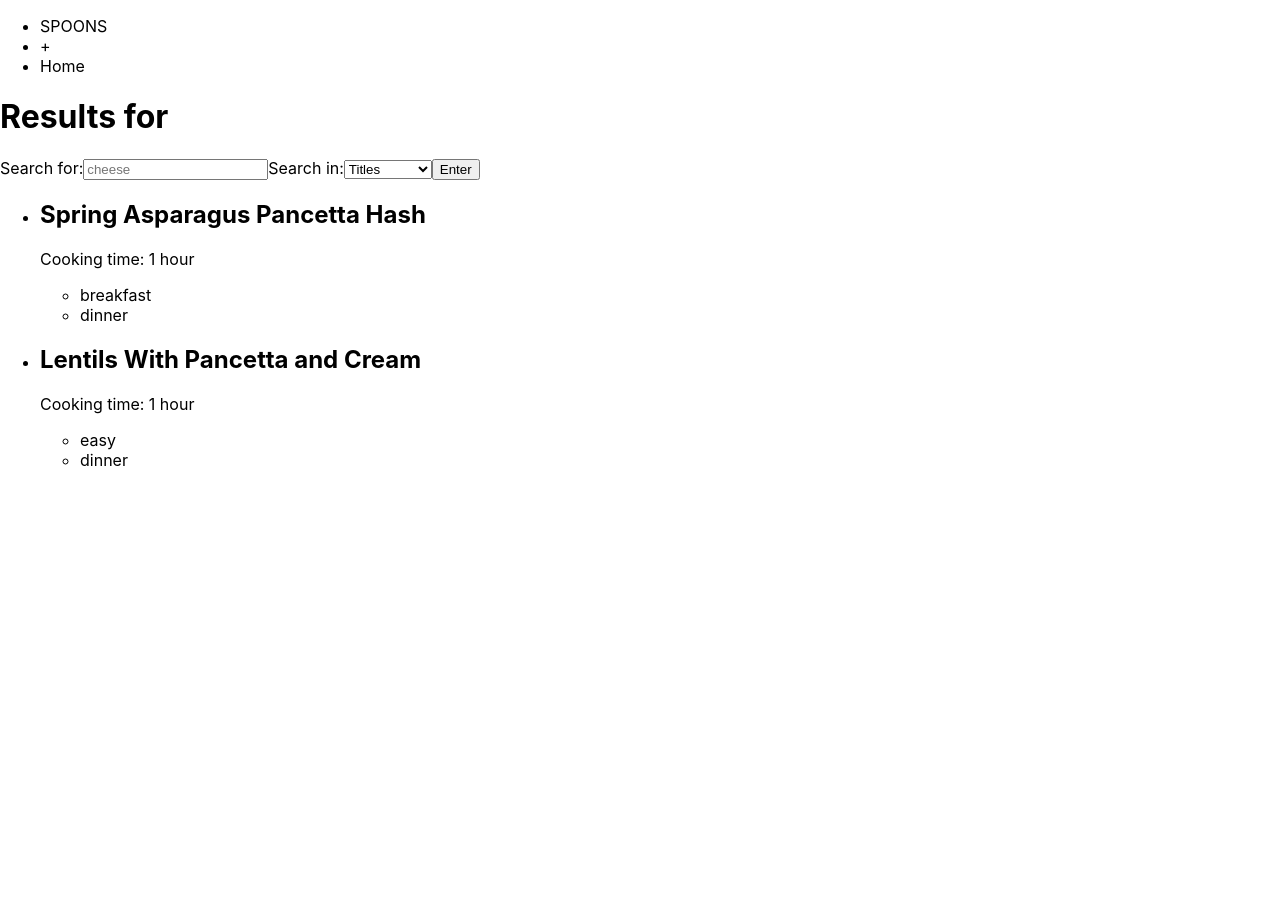
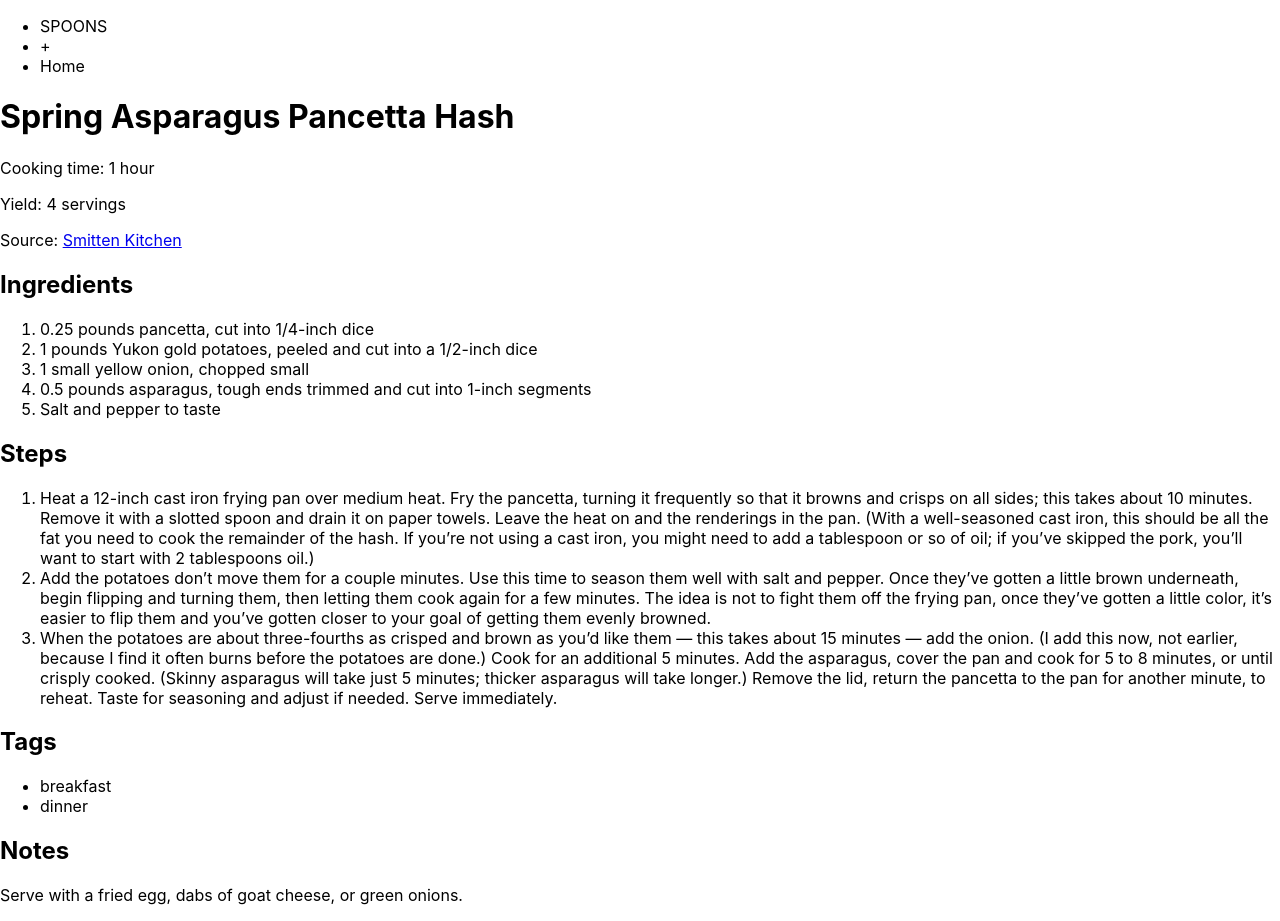
Before and after one commit to alfaraday/spoons-client, a React (Create React App) app: page /recipes/1 in a window 1280 px wide. Before the commit the page ends 800 px from the top, so only its background shows below. Built offline with nearby package versions, Linux system fonts and the light colour scheme.

Commit message:
tags props for RecipePage

```diff
--- a/src/App.js
+++ b/src/App.js
@@ -11,7 +11,7 @@ export default class App extends Component {
         {/* <Switch>
           <Route path='/recipes/:recipeId' component={RecipePage} />
         </Switch> */}
-        <ResultsPage />
+        <RecipePage />
       </div>
     )
   }
--- a/src/RecipePage/RecipePage.js
+++ b/src/RecipePage/RecipePage.js
@@ -1,6 +1,7 @@
 import React, { Component } from 'react';
 import Nav from '../Nav/Nav';
 import recipes from '../DATA'
+import Tags from '../Tags/Tags';
 
 export default class RecipePage extends Component {
   render() {
@@ -50,9 +51,7 @@ export default class RecipePage extends Component {
           <div className='tags-notes'>
             <div className='tags'>
               <h2>Tags</h2>
-              <ul>
-                { tags }
-              </ul>
+              <Tags tagsData={recipe.tags} />
             </div>
             <div className='notes'>
               <h2>Notes</h2>
```
